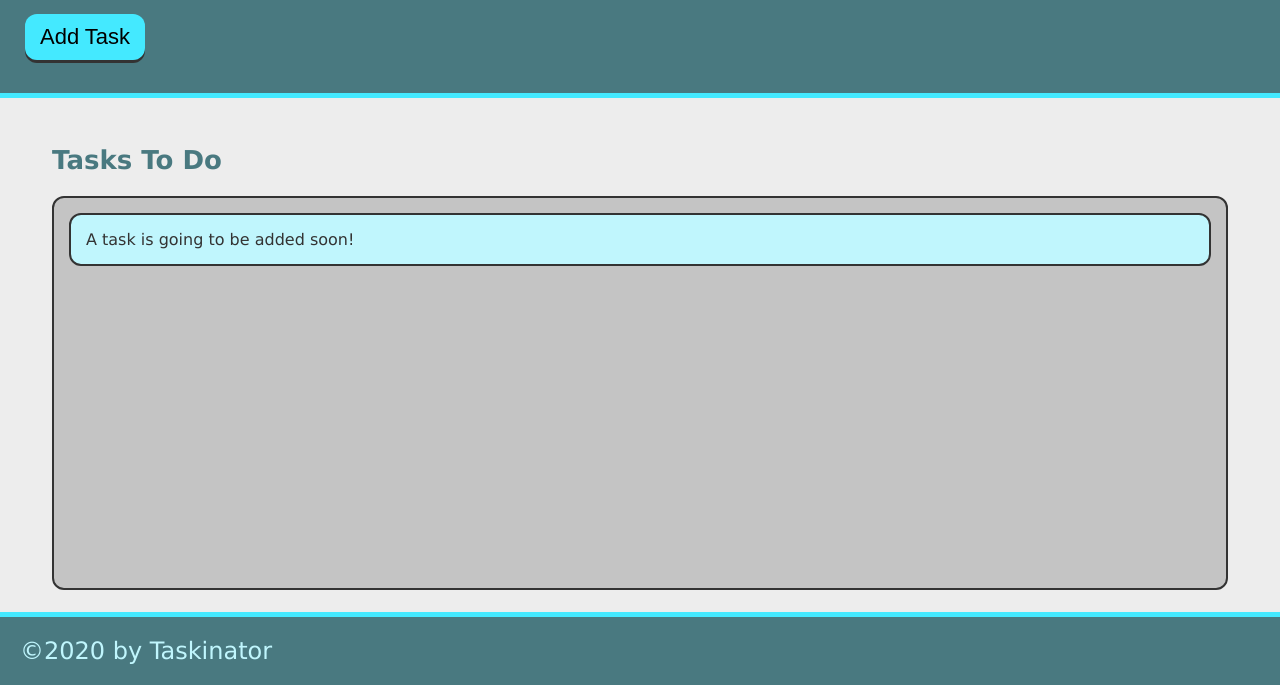
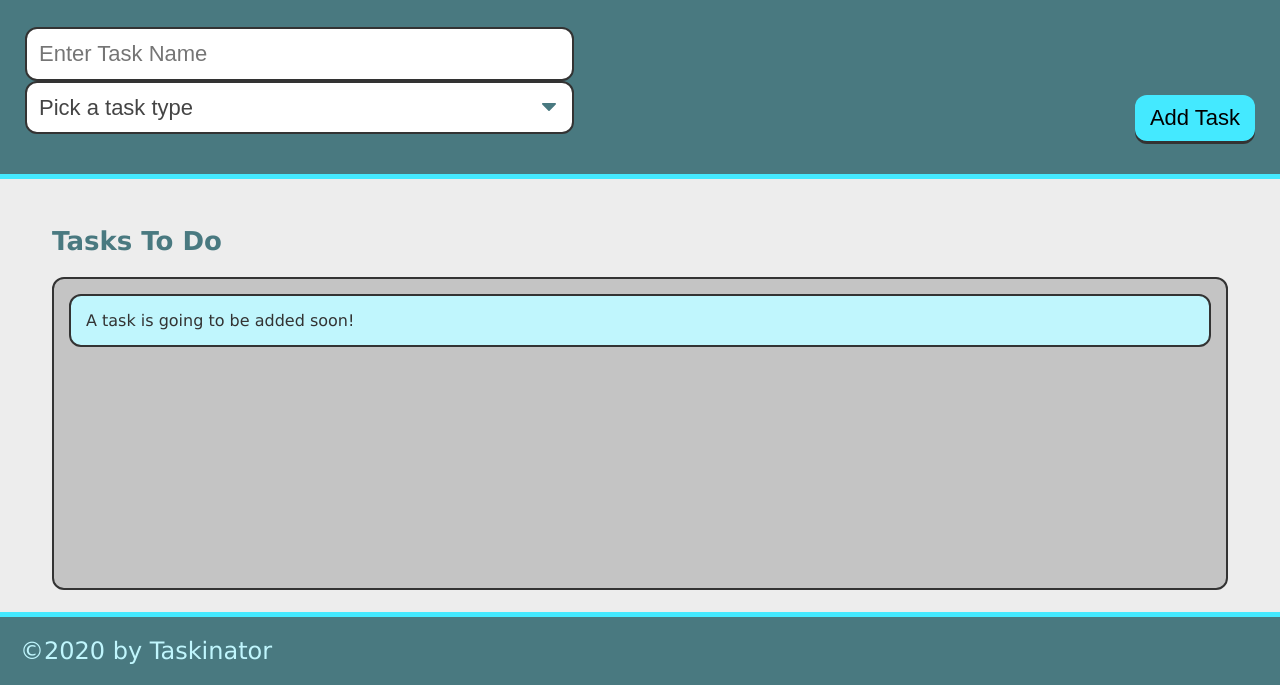
Before and after one commit to sacylkowski/taskinator, a plain HTML site: page index.html in a window 1280 px wide. Shown: the part 115-800 px from the top of the page. Drawn offline with Linux system fonts and the light colour scheme.

Commit message:
added the form

```diff
--- a/index.html
+++ b/index.html
@@ -14,7 +14,20 @@
     <header>
         <h1 class="page-title">Taskinator</h1>
         <p>Click the button below to add a new task!</p>
-        <button id="save-task" class="btn">Add Task</button>
+        <form id="task-form">
+            <div class="form-group">
+                <input type="text" name="task-name" placeholder="Enter Task Name" />
+                <select name="task-type" class="select-dropdown">
+                    <option value="" disabled selected>Pick a task type</option>
+                    <option value="Print">Print</option>
+                    <option value="Web">Web</option>
+                    <option value="Mobile">Mobile</option>
+                </select>
+            </div>
+            <div class="form-group"></div>
+            <button id="save-task" class="btn" type="submit">Add Task</button>
+            </div>
+        </form>
     </header>
     <main class="page-content">
         <section class="task-list-wrapper">
```
